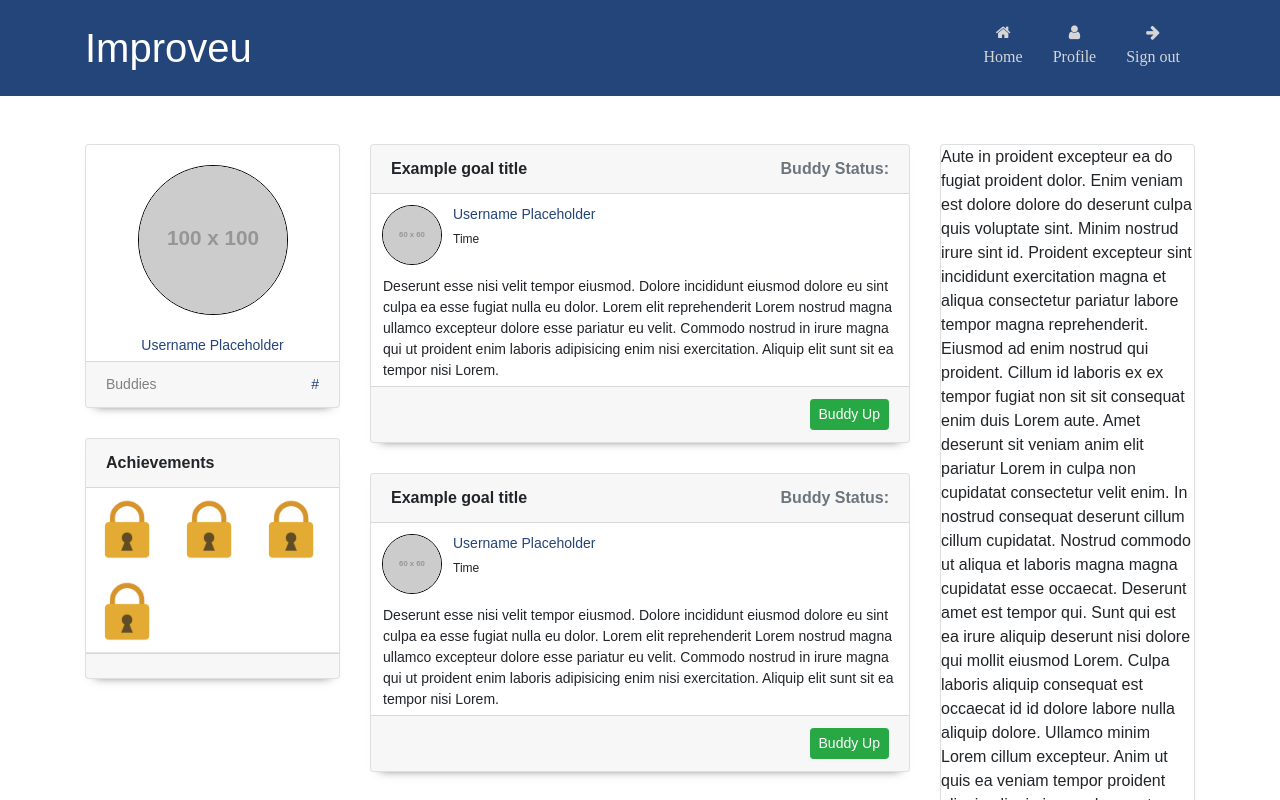
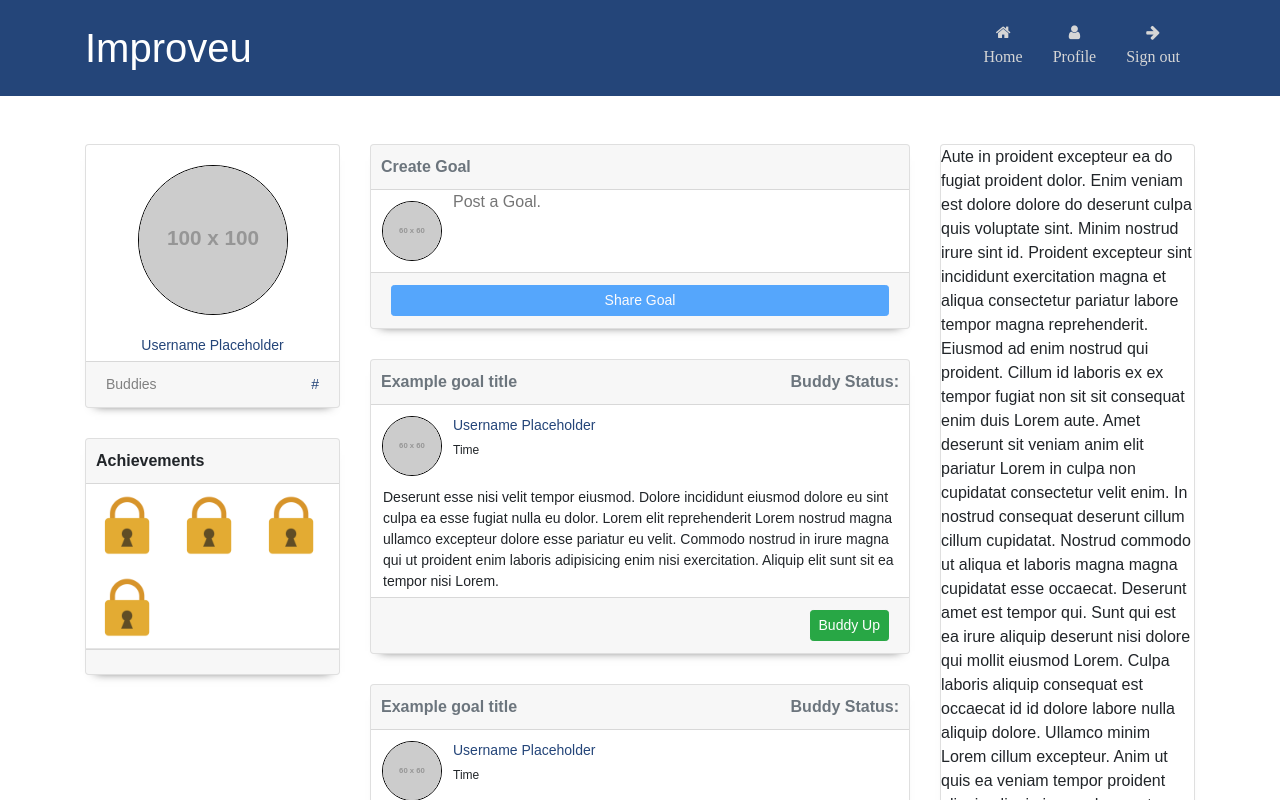
Before and after one commit to cwbabis/Improveu-2.0, a React (Create React App) app in the folder client/: page /dashboard in a window 1280 px wide. Shown: the top 800 px of the page. Built offline with nearby package versions, Linux system fonts and the light colour scheme.

Commit message:
added new goal card for posts. Needs jQuery so that we can use some cool text area functions

```diff
--- a/client/public/index.html
+++ b/client/public/index.html
@@ -11,6 +11,8 @@
     -->
   <link rel="manifest" href="%PUBLIC_URL%/manifest.json">
   <link rel="shortcut icon" href="%PUBLIC_URL%/favicon.ico">
+
+
   <link href="https://stackpath.bootstrapcdn.com/font-awesome/4.7.0/css/font-awesome.min.css" rel="stylesheet"
     integrity="sha384-wvfXpqpZZVQGK6TAh5PVlGOfQNHSoD2xbE+QkPxCAFlNEevoEH3Sl0sibVcOQVnN" crossorigin="anonymous">
   <link href="https://stackpath.bootstrapcdn.com/bootstrap/4.3.1/css/bootstrap.min.css" rel="stylesheet"
--- a/client/src/components/GoalCard/index.js
+++ b/client/src/components/GoalCard/index.js
@@ -5,7 +5,7 @@ function GoalCard(props) {
     return (
         <div className="col-md-12">
             <div className="card">
-                <div className="card-header">
+                <div className="card-header text-muted">
                     Example goal title
                     <div className="float-right text-muted">
                         Buddy Status:
--- /dev/null
+++ b/client/src/components/NewGoalCard/index.css
@@ -0,0 +1,68 @@
+.card-header {
+    font-weight: bold;
+}
+
+img {
+    height: 60px;
+    width: 60px;
+    margin: 11px;
+    float: left;
+}
+
+hr {
+    margin: 0px;
+}
+
+.buddy-button {
+    margin-left: auto;
+}
+
+.card {
+    -webkit-box-shadow: 0px 7px 10px -10px rgba(0, 0, 0, 0.75);
+    -moz-box-shadow: 0px 7px 10px -10px rgba(0, 0, 0, 0.75);
+    box-shadow: 0px 7px 10px -10px rgba(0, 0, 0, 0.75);
+}
+
+.goalcardpropic {
+    width: 60px;
+    height: 60px;
+    border-radius: 50%;
+    border: 1px solid black;
+    /* #F7F7F7 */
+}
+
+.card-body {
+    padding-top: 0px;
+    padding-bottom: 0px;
+    padding-left: 12px;
+    padding-right: 12px;
+}
+
+.goalCardUsername {
+    color: #244579;
+    padding-top: 10px;
+}
+
+.goalCardUsername:hover {
+    text-decoration: underline;
+}
+
+p {
+    font-size: 14px;
+    margin-bottom: 5px;
+}
+
+time {
+    font-size: 12px;
+}
+
+textarea {
+    border: 0 none white;
+    overflow: hidden;
+    padding: 0;
+    resize: none;
+    outline: none;
+}
+.card-header{
+    padding: 10px;
+}
--- /dev/null
+++ b/client/src/components/NewGoalCard/index.js
@@ -0,0 +1,63 @@
+import React from "react";
+import "./index.css";
+
+var observe;
+if (window.attachEvent) {
+    observe = function (element, event, handler) {
+        element.attachEvent('on'+event, handler);
+    };
+}
+else {
+    observe = function (element, event, handler) {
+        element.addEventListener(event, handler, false);
+    };
+}
+function init () {
+    var text = document.getElementById('text');
+    function resize () {
+        text.style.height = 'auto';
+        text.style.height = text.scrollHeight+'px';
+    }
+    /* 0-timeout to get the already changed text */
+    function delayedResize () {
+        window.setTimeout(resize, 0);
+    }
+    observe(text, 'change',  resize);
+    observe(text, 'cut',     delayedResize);
+    observe(text, 'paste',   delayedResize);
+    observe(text, 'drop',    delayedResize);
+    observe(text, 'keydown', delayedResize);
+
+    text.focus();
+    text.select();
+    resize();
+}
+
+
+function NewGoalCard(props) {
+    return (
+        <div className="col-md-12">
+            <div className="card">
+                <div className="card-header text-muted">
+                    Create Goal
+                </div>
+                <div>
+                    <div>
+                        <a href="#"><img class="goalcardpropic " src="https://via.placeholder.com/60" alt="placeholder"></img></a>
+                        <textarea placeholder="Post a Goal."></textarea>
+
+                    </div>
+                </div>
+                <div className="card-footer text-muted">
+                    <button className="btn btn-primary btn-block btn-sm disabled"> {/* Change class of disabled to enabled on text area input */}
+                        Share Goal
+                </button>
+                </div>
+            </div>
+        </div >
+    );
+}
+
+
+
+export default NewGoalCard;
--- a/client/src/pages/Dashboard/Dashboard.js
+++ b/client/src/pages/Dashboard/Dashboard.js
@@ -7,6 +7,7 @@ import Row from "../../components/Row";
 import Achievement from "../../components/Achievement";
 import AdSpace from "../../components/AdSpace";
 import Col from "../../components/Col";
+import NewGoalCard from "../../components/NewGoalCard";
 
 class Dashboard extends Component {
   render() {
@@ -25,7 +26,7 @@ class Dashboard extends Component {
         </Col>
         <Col size="md-6">
           <Row>
-            <GoalCard />
+            <NewGoalCard />
           </Row>
           <Row>
             <GoalCard />
--- a/package.json
+++ b/package.json
@@ -25,6 +25,7 @@
     "express-session": "^1.16.2",
     "fs": "0.0.1-security",
     "if-env": "^1.0.4",
+    "jquery": "^3.4.1",
     "mongoose": "^5.6.0",
     "multer": "^1.4.1",
     "passport": "^0.4.0",
```
Also changed, not shown: 1 other file (tests, documents, lock files or other folders).
